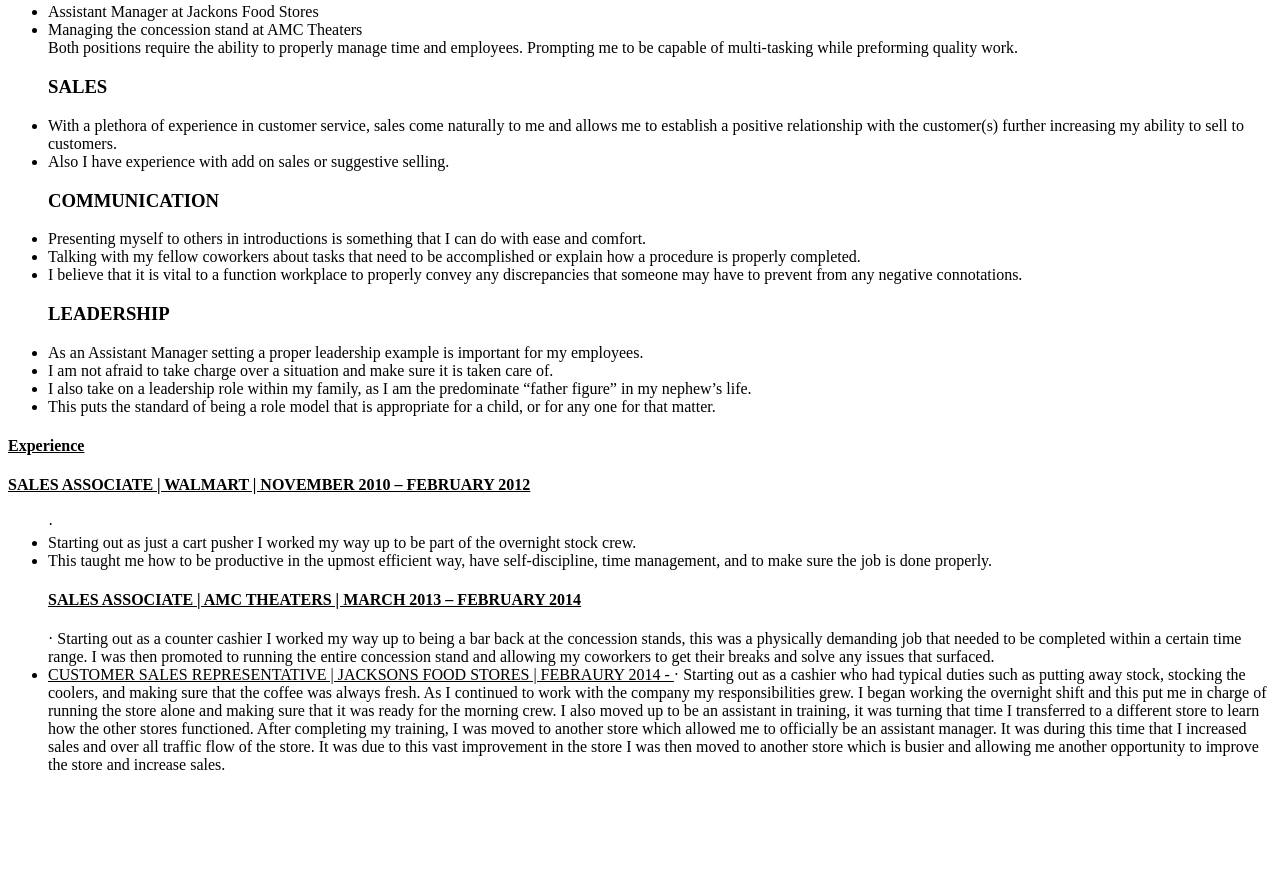
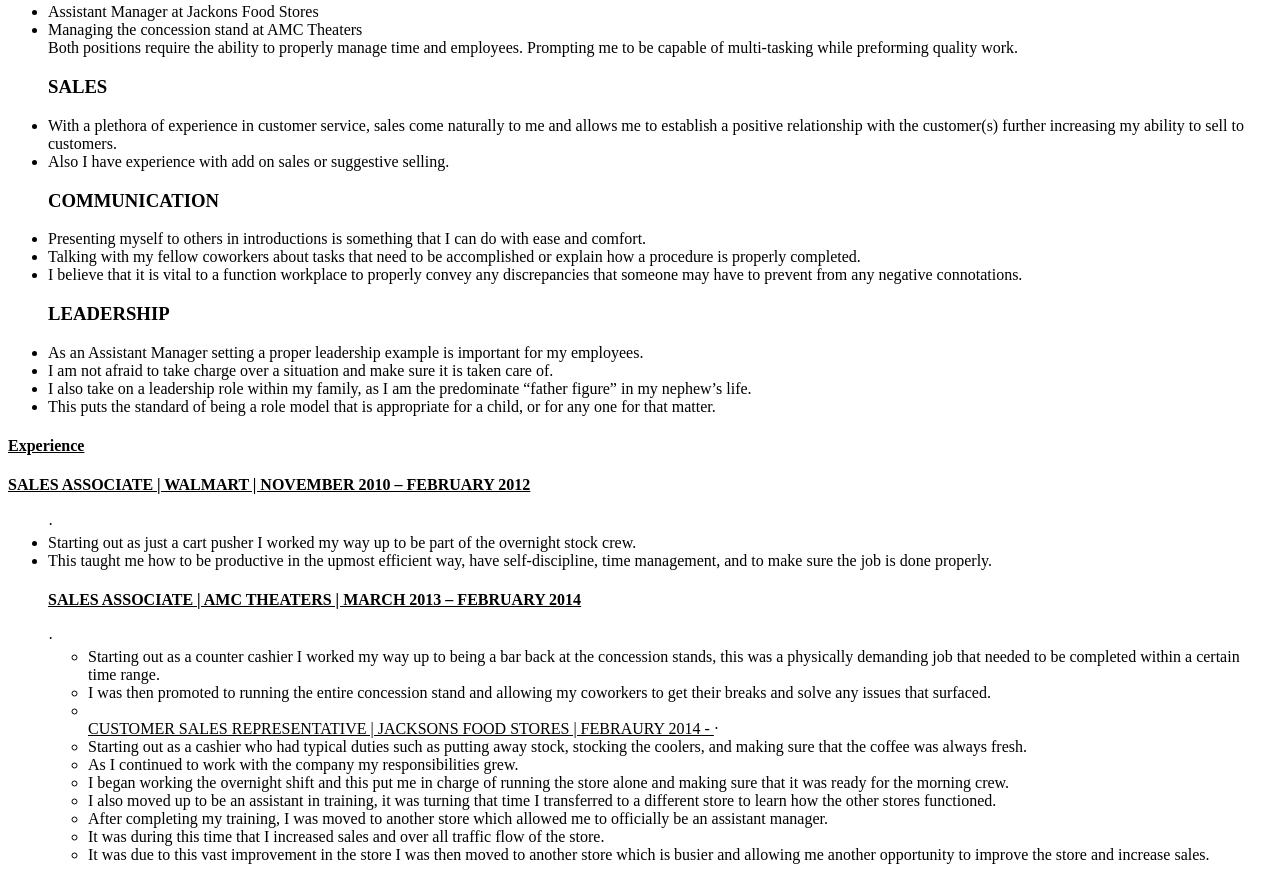
Before and after one commit to NolanChostner/NolanChostner.github.io, a plain HTML site: page index.html in a window 1280 px wide. Shown: the part 412-1292 px from the top of the page. Before the commit the page ends 1202 px from the top, so only its background shows below. Drawn offline with Linux system fonts and the light colour scheme.

Commit message:
Update index.html

```diff
--- a/index.html
+++ b/index.html
@@ -54,11 +54,12 @@
 	<h4>	<u>Experience </u>	</h4>
 	<h4>	<u>	SALES ASSOCIATE | WALMART | NOVEMBER 2010 – FEBRUARY 2012 </u> </h4> <ul>
 ·	<li>Starting out as just a cart pusher I worked my way up to be part of the overnight stock crew.</li> <li>This taught me how to be productive in the upmost efficient way, have self-discipline, time management, and to make sure the job is done properly.</li>
+
 	<h4> <u>SALES ASSOCIATE | AMC THEATERS | MARCH 2013 – FEBRUARY 2014 </u> </h4>
-·	Starting out as a counter cashier I worked my way up to being a bar back at the concession stands, this was a physically demanding job that needed to be completed within a certain time range. I was then promoted to running the entire concession stand and allowing my coworkers to get their breaks and solve any issues that surfaced.
-
-	<li>	<u>	CUSTOMER SALES REPRESENTATIVE | JACKSONS FOOD STORES | FEBRAURY 2014 - </u>
-·	Starting out as a cashier who had typical duties such as putting away stock, stocking the coolers, and making sure that the coffee was always fresh.  As I continued to work with the company my responsibilities grew. I began working the overnight shift and this put me in charge of running the store alone and making sure that it was ready for the morning crew. I also moved up to be an assistant in training, it was turning that time I transferred to a different store to learn how the other stores functioned. After completing my training, I was moved to another store which allowed me to officially be an assistant manager. It was during this time that I increased sales and over all traffic flow of the store. It was due to this vast improvement in the store I was then moved to another store which is busier and allowing me another opportunity to improve the store and increase sales.
+· <ul>	<li>Starting out as a counter cashier I worked my way up to being a bar back at the concession stands, this was a physically demanding job that needed to be completed within a certain time range.</li> <li>I was then promoted to running the entire concession stand and allowing my coworkers to get their breaks and solve any issues that surfaced.<li>
+	</ul>      		<ul>
+		<u>	CUSTOMER SALES REPRESENTATIVE | JACKSONS FOOD STORES | FEBRAURY 2014 - </u>
+·	<li>Starting out as a cashier who had typical duties such as putting away stock, stocking the coolers, and making sure that the coffee was always fresh.</li> <li> As I continued to work with the company my responsibilities grew.</li> <li>I began working the overnight shift and this put me in charge of running the store alone and making sure that it was ready for the morning crew.</li> <li>I also moved up to be an assistant in training, it was turning that time I transferred to a different store to learn how the other stores functioned.</li> <li>After completing my training, I was moved to another store which allowed me to officially be an assistant manager.</li> <li>It was during this time that I increased sales and over all traffic flow of the store.</li> <li>It was due to this vast improvement in the store I was then moved to another store which is busier and allowing me another opportunity to improve the store and increase sales.
 	</li>
 
 	 </div>
```
